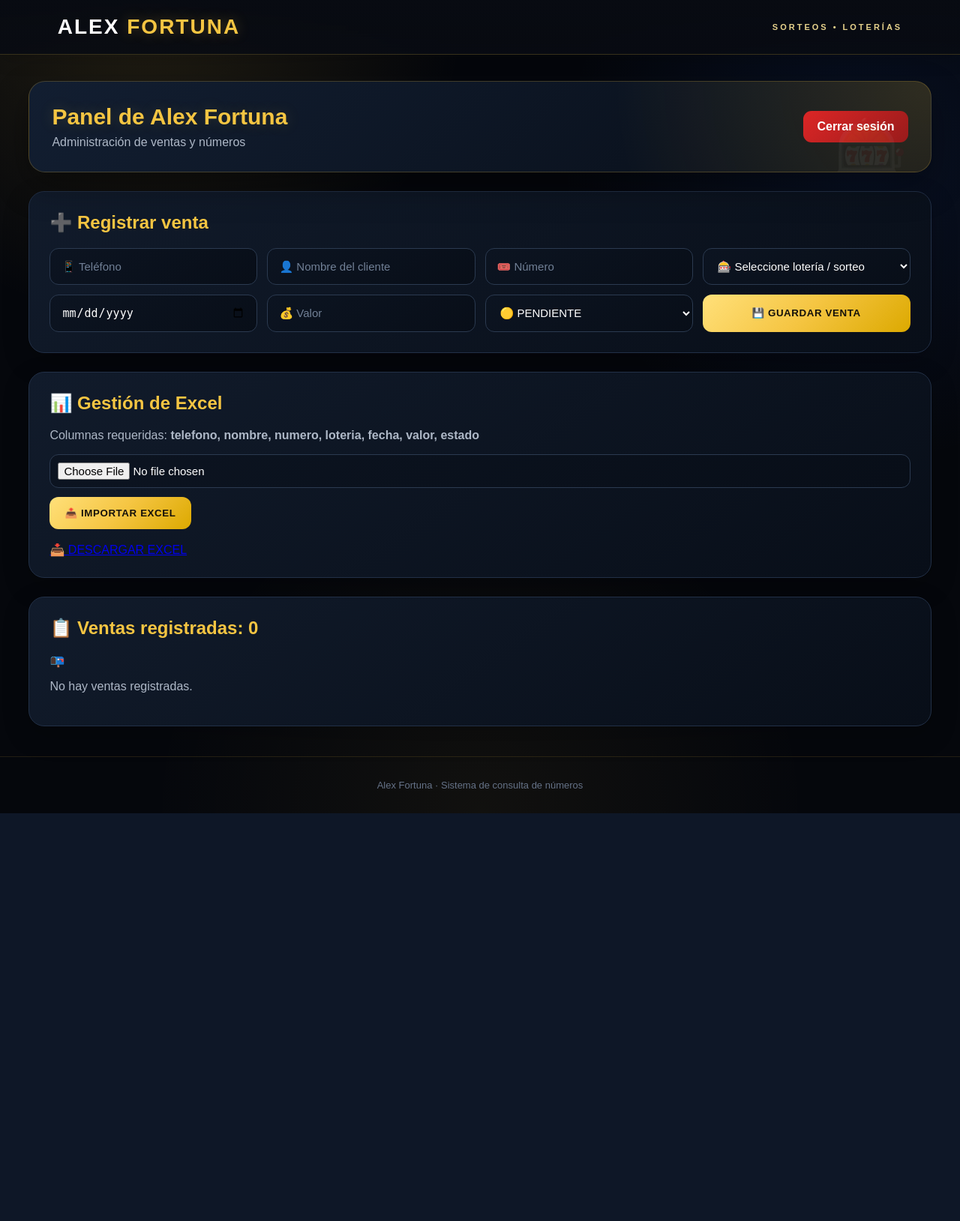
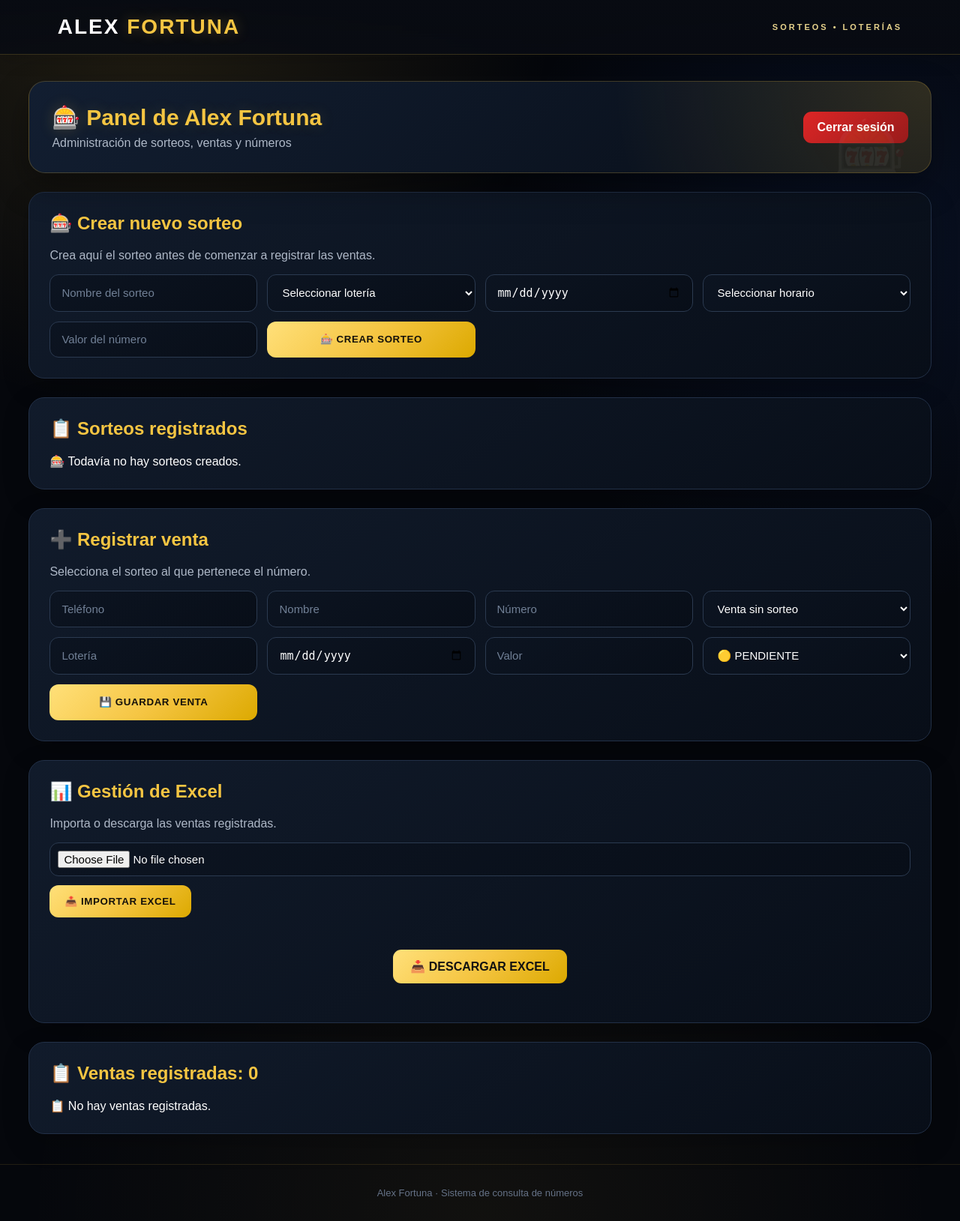
Before and after one commit to carloscomcap-ctrl/alex-fortuna, a Flask app: page /admin in a window 1280 px wide. Shown: the whole page at 75% size. Before the commit the page ends 1085 px from the top, so only its background shows below. Run offline with Flask 3, Linux system fonts and the light colour scheme; the visitor is signed in with stand-in values (Sample User, id 1).

Commit message:
Update admin.html

```diff
--- a/templates/admin.html
+++ b/templates/admin.html
@@ -2,21 +2,13 @@
 <html lang="es">
 
 <head>
-
     <meta charset="utf-8">
-
-    <meta
-        name="viewport"
-        content="width=device-width, initial-scale=1"
-    >
+    <meta name="viewport" content="width=device-width, initial-scale=1">
 
     <title>Panel Administrador - Alex Fortuna</title>
 
-    <link
-        rel="stylesheet"
-        href="{{ url_for('static', filename='style.css') }}"
-    >
-
+    <link rel="stylesheet"
+          href="{{ url_for('static', filename='style.css') }}">
 </head>
 
 <body>
@@ -49,239 +41,96 @@
 
 <div class="admin-container">
 
-
-    <!-- ==========================================
+    <!-- =====================================================
          ENCABEZADO
-         ========================================== -->
+         ===================================================== -->
 
     <div class="admin-header">
 
         <div>
-
-            <h1>Panel de Alex Fortuna</h1>
-
-            <p>
-                Administración de ventas y números
-            </p>
-
+            <h1>🎰 Panel de Alex Fortuna</h1>
+            <p>Administración de sorteos, ventas y números</p>
         </div>
 
-
-        <a
-            href="{{ url_for('logout') }}"
-            class="btn-logout"
-        >
+        <a href="{{ url_for('logout') }}"
+           class="btn-logout">
             Cerrar sesión
         </a>
 
     </div>
 
 
-    <!-- ==========================================
-         REGISTRAR VENTA
-         ========================================== -->
+    <!-- =====================================================
+         SORTEOS
+         ===================================================== -->
 
     <section class="admin-card">
 
-        <h2>➕ Registrar venta</h2>
+        <h2>🎰 Crear nuevo sorteo</h2>
 
-        <form
-            method="POST"
-            action="{{ url_for('admin') }}"
-        >
+        <p>
+            Crea aquí el sorteo antes de comenzar a registrar las ventas.
+        </p>
+
+        <form method="POST"
+              action="{{ url_for('crear_sorteo') }}">
 
             <div class="form-grid">
-
-
-                <!-- TELÉFONO -->
-
-                <input
-                    type="tel"
-                    name="telefono"
-                    placeholder="📱 Teléfono"
-                    inputmode="tel"
-                    required
-                >
-
-
-                <!-- NOMBRE -->
 
                 <input
                     type="text"
                     name="nombre"
-                    placeholder="👤 Nombre del cliente"
+                    placeholder="Nombre del sorteo"
                     required
                 >
 
+                <select name="loteria" required>
 
-                <!-- NÚMERO -->
-
-                <input
-                    type="text"
-                    name="numero"
-                    placeholder="🎟️ Número"
-                    inputmode="numeric"
-                    required
-                >
-
-
-                <!-- LOTERÍA -->
-
-                <select
-                    name="loteria"
-                    required
-                >
-
-                    <option value="" selected disabled>
-                        🎰 Seleccione lotería / sorteo
-                    </option>
-
-
-                    <optgroup label="🎟️ LOTERÍAS">
-
-                        <option value="Lotería de Cundinamarca">
-                            Lotería de Cundinamarca
-                        </option>
-
-                        <option value="Lotería del Tolima">
-                            Lotería del Tolima
-                        </option>
-
-                        <option value="Lotería de la Cruz Roja">
-                            Lotería de la Cruz Roja
-                        </option>
-
-                        <option value="Lotería del Huila">
-                            Lotería del Huila
-                        </option>
-
-                        <option value="Lotería de Manizales">
-                            Lotería de Manizales
-                        </option>
-
-                        <option value="Lotería del Valle">
-                            Lotería del Valle
-                        </option>
-
-                        <option value="Lotería del Meta">
-                            Lotería del Meta
-                        </option>
-
-                        <option value="Lotería de Bogotá">
-                            Lotería de Bogotá
-                        </option>
-
-                        <option value="Lotería de Medellín">
-                            Lotería de Medellín
-                        </option>
-
-                        <option value="Lotería de Santander">
-                            Lotería de Santander
-                        </option>
-
-                        <option value="Lotería de Risaralda">
-                            Lotería de Risaralda
-                        </option>
-
-                        <option value="Lotería de Boyacá">
-                            Lotería de Boyacá
-                        </option>
-
-                        <option value="Lotería del Cauca">
-                            Lotería del Cauca
-                        </option>
-
-                    </optgroup>
-
-
-                    <optgroup label="🎲 CHANCES Y SORTEOS">
-
-                        <option value="Paisita Día">
-                            Paisita Día
-                        </option>
-
-                        <option value="Paisita Noche">
-                            Paisita Noche
-                        </option>
-
-                        <option value="Chontico Día">
-                            Chontico Día
-                        </option>
-
-                        <option value="Chontico Noche">
-                            Chontico Noche
+                    <option value="">
+                        Seleccionar lotería
                     </option>
 
                     <option value="Cafeterito">
                         Cafeterito
                     </option>
 
-                        <option value="Pijao">
-                            Pijao
+                    <option value="Dorado">
+                        Dorado
                     </option>
 
-                        <option value="Sinuano Día">
-                            Sinuano Día
+                    <option value="Chontico">
+                        Chontico
                     </option>
 
-                        <option value="Sinuano Noche">
-                            Sinuano Noche
+                    <option value="Paisita">
+                        Paisita
                     </option>
 
-                        <option value="Caribeña Día">
-                            Caribeña Día
+                    <option value="Sinuano">
+                        Sinuano
                     </option>
 
-                        <option value="Caribeña Noche">
-                            Caribeña Noche
+                    <option value="Caribeña">
+                        Caribeña
                     </option>
 
-                        <option value="Fantástica Día">
-                            Fantástica Día
+                    <option value="Motilón">
+                        Motilón
                     </option>
 
-                        <option value="Fantástica Noche">
-                            Fantástica Noche
+                    <option value="Samán">
+                        Samán
                     </option>
 
-                        <option value="El Dorado Mañana">
-                            El Dorado Mañana
+                    <option value="Astro">
+                        Astro
                     </option>
 
-                        <option value="El Dorado Tarde">
-                            El Dorado Tarde
+                    <option value="Otra">
+                        Otra
                     </option>
 
-                        <option value="El Dorado Noche">
-                            El Dorado Noche
-                        </option>
-
-                        <option value="Astro Sol">
-                            Astro Sol
-                        </option>
-
-                        <option value="Astro Luna">
-                            Astro Luna
-                        </option>
-
-                    </optgroup>
-
-
-                    <optgroup label="⚠️ NO DISPONIBLE">
-
-                        <option
-                            value="Lotería del Quindío"
-                            disabled
-                        >
-                            Lotería del Quindío — Suspendida
-                        </option>
-
-                    </optgroup>
-
                 </select>
-
-
-                <!-- FECHA -->
 
                 <input
                     type="date"
@@ -289,25 +138,260 @@
                     required
                 >
 
+                <select name="horario" required>
 
-                <!-- VALOR -->
+                    <option value="">
+                        Seleccionar horario
+                    </option>
+
+                    <option value="Mañana">
+                        ☀️ Mañana
+                    </option>
+
+                    <option value="Tarde">
+                        🌤️ Tarde
+                    </option>
+
+                    <option value="Noche">
+                        🌙 Noche
+                    </option>
+
+                </select>
 
                 <input
                     type="number"
                     name="valor"
-                    placeholder="💰 Valor"
+                    placeholder="Valor del número"
                     min="0"
-                    step="100"
                     required
                 >
 
+                <button type="submit">
+                    🎰 CREAR SORTEO
+                </button>
 
-                <!-- ESTADO -->
+            </div>
 
-                <select
-                    name="estado"
+        </form>
+
+    </section>
+
+
+    <!-- =====================================================
+         LISTA DE SORTEOS
+         ===================================================== -->
+
+    <section class="admin-card">
+
+        <h2>📋 Sorteos registrados</h2>
+
+        {% if sorteos %}
+
+        <div class="tabla-container">
+
+            <table>
+
+                <thead>
+
+                    <tr>
+
+                        <th>Sorteo</th>
+                        <th>Lotería</th>
+                        <th>Fecha</th>
+                        <th>Horario</th>
+                        <th>Valor</th>
+                        <th>Estado</th>
+                        <th>Acciones</th>
+
+                    </tr>
+
+                </thead>
+
+                <tbody>
+
+                    {% for sorteo in sorteos %}
+
+                    <tr>
+
+                        <td>
+                            <strong>
+                                {{ sorteo.nombre }}
+                            </strong>
+                        </td>
+
+                        <td>
+                            {{ sorteo.loteria }}
+                        </td>
+
+                        <td>
+                            {{ sorteo.fecha }}
+                        </td>
+
+                        <td>
+                            {{ sorteo.horario }}
+                        </td>
+
+                        <td>
+                            ${{ "{:,.0f}".format(sorteo.valor).replace(",", ".") }}
+                        </td>
+
+                        <td>
+
+                            {% if sorteo.estado == "ACTIVO" %}
+
+                                <span class="estado pagado">
+                                    🟢 ACTIVO
+                                </span>
+
+                            {% else %}
+
+                                <span class="estado pendiente">
+                                    🔒 CERRADO
+                                </span>
+
+                            {% endif %}
+
+                        </td>
+
+                        <td>
+
+                            <div class="acciones">
+
+                                <form method="POST"
+                                      action="{{ url_for('cambiar_estado_sorteo', id=sorteo.id) }}">
+
+                                    <button type="submit">
+
+                                        {% if sorteo.estado == "ACTIVO" %}
+                                            🔒 CERRAR
+                                        {% else %}
+                                            🟢 ABRIR
+                                        {% endif %}
+
+                                    </button>
+
+                                </form>
+
+
+                                <form method="POST"
+                                      action="{{ url_for('eliminar_sorteo', id=sorteo.id) }}"
+                                      onsubmit="return confirm('¿Seguro que deseas eliminar este sorteo?');">
+
+                                    <button type="submit">
+                                        ❌
+                                    </button>
+
+                                </form>
+
+                            </div>
+
+                        </td>
+
+                    </tr>
+
+                    {% endfor %}
+
+                </tbody>
+
+            </table>
+
+        </div>
+
+        {% else %}
+
+            <div class="empty">
+                🎰 Todavía no hay sorteos creados.
+            </div>
+
+        {% endif %}
+
+    </section>
+
+
+    <!-- =====================================================
+         REGISTRAR VENTA
+         ===================================================== -->
+
+    <section class="admin-card">
+
+        <h2>➕ Registrar venta</h2>
+
+        <p>
+            Selecciona el sorteo al que pertenece el número.
+        </p>
+
+        <form method="POST"
+              action="{{ url_for('admin') }}">
+
+            <div class="form-grid">
+
+                <input
+                    type="text"
+                    name="telefono"
+                    placeholder="Teléfono"
                     required
                 >
+
+                <input
+                    type="text"
+                    name="nombre"
+                    placeholder="Nombre"
+                    required
+                >
+
+                <input
+                    type="text"
+                    name="numero"
+                    placeholder="Número"
+                    required
+                >
+
+                <select name="sorteo_id">
+
+                    <option value="">
+                        Venta sin sorteo
+                    </option>
+
+                    {% for sorteo in sorteos_activos %}
+
+                    <option value="{{ sorteo.id }}">
+
+                        {{ sorteo.nombre }}
+                        -
+                        {{ sorteo.loteria }}
+                        -
+                        {{ sorteo.fecha }}
+                        -
+                        {{ sorteo.horario }}
+
+                    </option>
+
+                    {% endfor %}
+
+                </select>
+
+                <input
+                    type="text"
+                    name="loteria"
+                    placeholder="Lotería"
+                    required
+                >
+
+                <input
+                    type="date"
+                    name="fecha"
+                    required
+                >
+
+                <input
+                    type="number"
+                    name="valor"
+                    placeholder="Valor"
+                    min="0"
+                    required
+                >
+
+                <select name="estado">
 
                     <option value="PENDIENTE">
                         🟡 PENDIENTE
@@ -319,16 +403,9 @@
 
                 </select>
 
-
-                <!-- GUARDAR -->
-
-                <button
-                    type="submit"
-                    class="btn-save"
-                >
+                <button type="submit">
                     💾 GUARDAR VENTA
                 </button>
-
 
             </div>
 
@@ -337,22 +414,17 @@
     </section>
 
 
-    <!-- ==========================================
+    <!-- =====================================================
          EXCEL
-         ========================================== -->
+         ===================================================== -->
 
     <section class="admin-card">
 
         <h2>📊 Gestión de Excel</h2>
 
         <p>
-            Columnas requeridas:
-            <strong>
-                telefono, nombre, numero, loteria,
-                fecha, valor, estado
-            </strong>
+            Importa o descarga las ventas registradas.
         </p>
-
 
         <form
             method="POST"
@@ -368,32 +440,27 @@
                 required
             >
 
-            <button
-                type="submit"
-                class="btn-excel"
-            >
+            <button type="submit">
                 📤 IMPORTAR EXCEL
             </button>
 
         </form>
 
-
         <br>
 
+        <a href="{{ url_for('exportar') }}"
+           class="btn-volver">
 
-        <a
-            href="{{ url_for('exportar') }}"
-            class="btn-download"
-        >
             📥 DESCARGAR EXCEL
+
         </a>
 
     </section>
 
 
-    <!-- ==========================================
+    <!-- =====================================================
          VENTAS
-         ========================================== -->
+         ===================================================== -->
 
     <section class="admin-card">
 
@@ -405,28 +472,22 @@
 
         {% if ventas %}
 
-        <div class="table-container">
+        <div class="tabla-container">
 
-            <table class="ventas-table">
+            <table>
 
                 <thead>
 
                     <tr>
 
                         <th>Teléfono</th>
-
                         <th>Nombre</th>
-
                         <th>Número</th>
-
-                        <th>Lotería / Sorteo</th>
-
+                        <th>Sorteo</th>
+                        <th>Lotería</th>
                         <th>Fecha</th>
-
                         <th>Valor</th>
-
                         <th>Estado</th>
-
                         <th>Acciones</th>
 
                     </tr>
@@ -440,44 +501,47 @@
 
                     <tr>
 
-
                         <td>
                             {{ venta.telefono }}
                         </td>
-
 
                         <td>
                             {{ venta.nombre }}
                         </td>
 
+                        <td>
+                            <strong>
+                                {{ venta.numero }}
+                            </strong>
+                        </td>
 
                         <td>
 
-                            <strong>
-                                {{ venta.numero }}
-                            </strong>
+                            {% if venta.sorteo %}
+
+                                {{ venta.sorteo.nombre }}
+
+                            {% else %}
+
+                                <span style="color:#888;">
+                                    Sin sorteo
+                                </span>
+
+                            {% endif %}
 
                         </td>
-
 
                         <td>
                             {{ venta.loteria }}
                         </td>
 
-
                         <td>
                             {{ venta.fecha }}
                         </td>
 
-
                         <td>
-
-                            ${{ "{:,.0f}".format(
-                                venta.valor
-                            ).replace(",", ".") }}
-
+                            ${{ "{:,.0f}".format(venta.valor).replace(",", ".") }}
                         </td>
-
 
                         <td>
 
@@ -497,37 +561,21 @@
 
                         </td>
 
-
                         <td>
 
                             <div class="acciones">
 
-
-                                <!-- CAMBIAR ESTADO -->
-
                                 <form
                                     method="POST"
-                                    action="{{
-                                        url_for(
-                                            'cambiar_estado',
-                                            id=venta.id
-                                        )
-                                    }}"
+                                    action="{{ url_for('cambiar_estado', id=venta.id) }}"
                                 >
 
-                                    <button
-                                        type="submit"
-                                        class="btn-estado"
-                                    >
+                                    <button type="submit">
 
                                         {% if venta.estado == "PAGADO" %}
-
                                             PENDIENTE
-
                                         {% else %}
-
                                             PAGAR
-
                                         {% endif %}
 
                                     </button>
@@ -535,35 +583,21 @@
                                 </form>
 
 
-                                <!-- ELIMINAR -->
-
                                 <form
                                     method="POST"
-                                    action="{{
-                                        url_for(
-                                            'eliminar',
-                                            id=venta.id
-                                        )
-                                    }}"
-                                    onsubmit="return confirm(
-                                        '¿Seguro que deseas eliminar esta venta?'
-                                    );"
+                                    action="{{ url_for('eliminar', id=venta.id) }}"
+                                    onsubmit="return confirm('¿Seguro que deseas eliminar esta venta?');"
                                 >
 
-                                    <button
-                                        type="submit"
-                                        class="btn-delete"
-                                    >
+                                    <button type="submit">
                                         ❌
                                     </button>
 
                                 </form>
 
-
                             </div>
 
                         </td>
-
 
                     </tr>
 
@@ -575,36 +609,25 @@
 
         </div>
 
-
         {% else %}
 
             <div class="empty">
-
-                📭
-
-                <p>
-                    No hay ventas registradas.
-                </p>
-
+                📋 No hay ventas registradas.
             </div>
 
         {% endif %}
 
     </section>
 
-
 </div>
 
 
-<!-- ==========================================
-     PIE DE PÁGINA
-     ========================================== -->
+<footer>
+    Alex Fortuna · Sistema de consulta de números
+</footer>
 
-<footer>
-
-    Alex Fortuna · Sistema de consulta de números
-
-</footer>
+</body>
+</html>
 
 
 </body>
```
Lines whose indentation alone changed are shown as unchanged.
